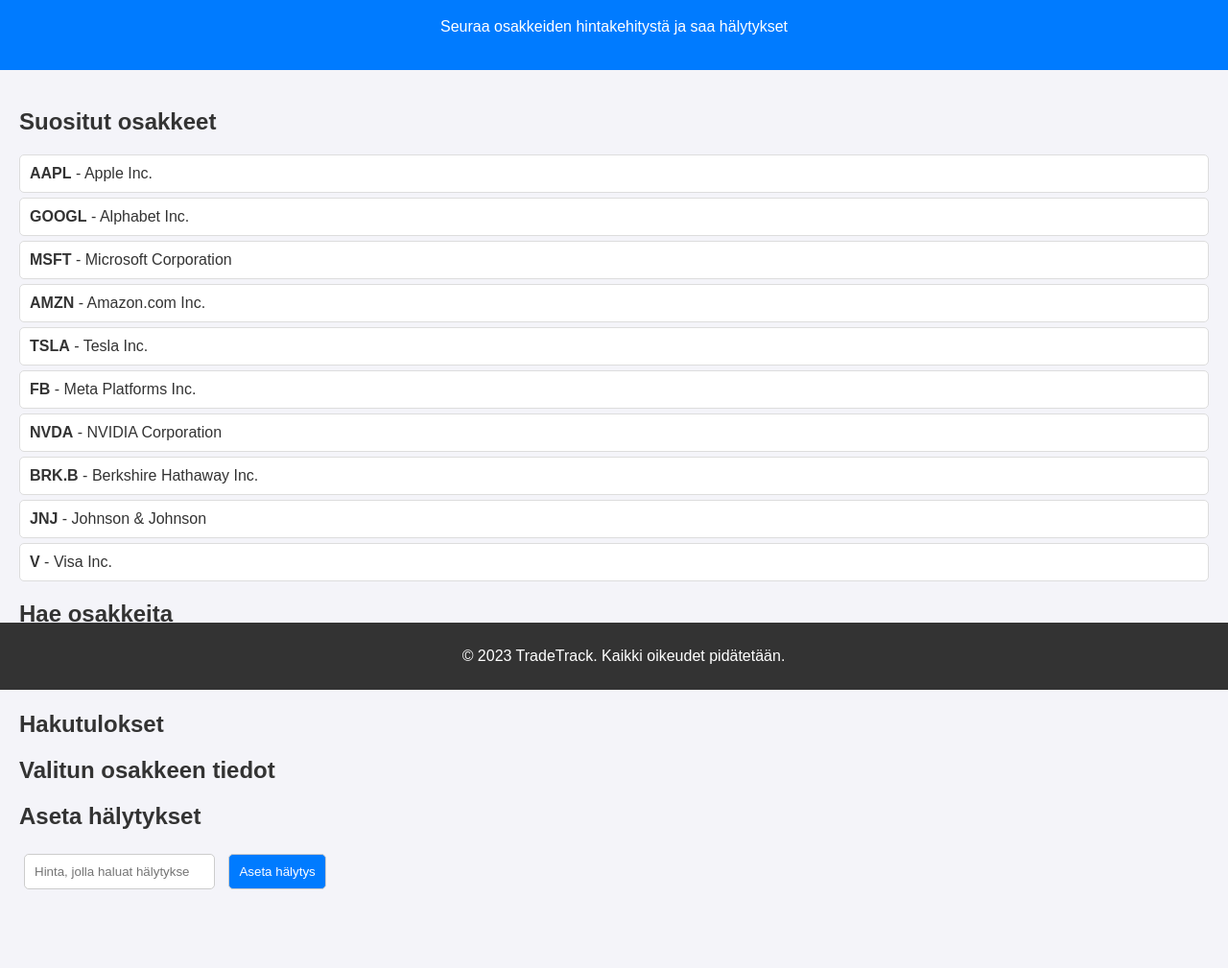
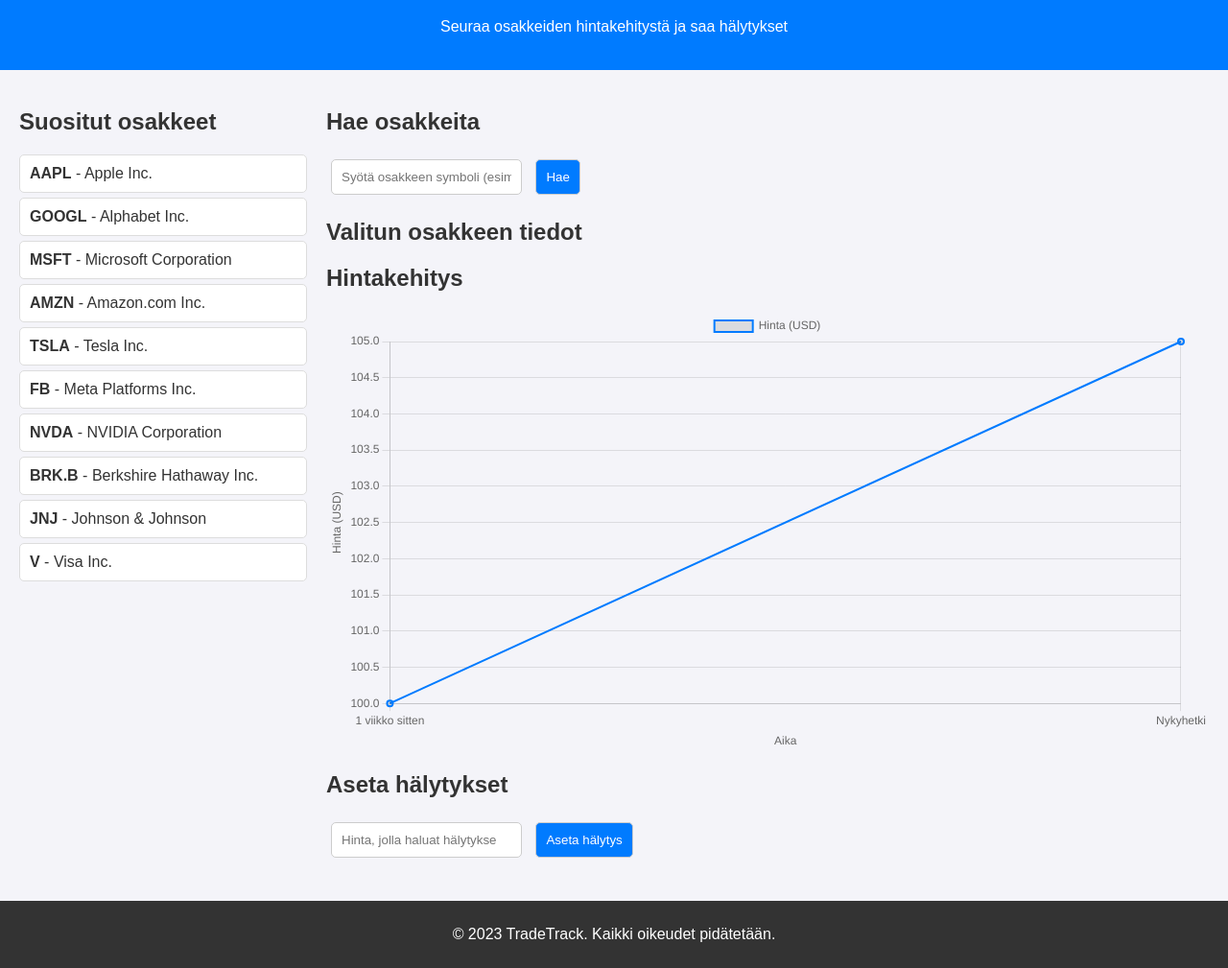
Before and after one commit to alkubaisiothman/TradeTracker, a website: page index.html in a window 1280 px wide. Shown: the part 81-1090 px from the top of the page at 96% size. Before the commit the page ends 1053 px from the top, so only its background shows below. Drawn offline with nearby package versions, Linux system fonts and the light colour scheme.

Commit message:
lineGraph -linegraph elementin lisäys frontendiin

```diff
--- a/index.html
+++ b/index.html
@@ -5,6 +5,7 @@
   <meta name="viewport" content="width=device-width, initial-scale=1.0">
   <title>TradeTrack - Osakkeiden seuranta</title>
   <link rel="stylesheet" href="styles.css">
+  <script src="https://cdn.jsdelivr.net/npm/chart.js"></script>
 </head>
 <body>
   <header>
@@ -13,30 +14,25 @@
   </header>
 
   <main>
-    <!-- Valmiiksi näkyvät osakkeet -->
+    <div class="container">
+      <!-- Vasen osio: Suositut osakkeet -->
+      <div class="left">
         <section id="popular-stocks">
           <h2>Suositut osakkeet</h2>
           <div id="stock-list">
             <!-- Tähän lisätään valmiit osakkeet -->
           </div>
         </section>
+      </div>
 
-    <!-- Osakkeiden haku -->
+      <!-- Oikea osio: Haku, valitun osakkeen tiedot ja kaavio -->
+      <div class="right">
         <section id="stock-search">
           <h2>Hae osakkeita</h2>
           <input type="text" id="stock-symbol" placeholder="Syötä osakkeen symboli (esim. AAPL)">
           <button id="search-button">Hae</button>
         </section>
 
-    <!-- Haun tulokset -->
-    <section id="stock-results">
-      <h2>Hakutulokset</h2>
-      <div id="search-results">
-        <!-- Tähän tulee hakutulokset -->
-      </div>
-    </section>
-
-    <!-- Valitun osakkeen tiedot -->
         <section id="selected-stock">
           <h2>Valitun osakkeen tiedot</h2>
           <div id="stock-data">
@@ -44,13 +40,19 @@
           </div>
         </section>
 
-    <!-- Hälytysten asetus -->
+        <section id="stock-chart">
+          <h2>Hintakehitys</h2>
+          <canvas id="priceChart"></canvas>
+        </section>
+
         <section id="alerts">
           <h2>Aseta hälytykset</h2>
           <input type="number" id="alert-price" placeholder="Hinta, jolla haluat hälytyksen">
           <button id="set-alert-button">Aseta hälytys</button>
           <p id="alert-status"></p>
         </section>
+      </div>
+    </div>
   </main>
 
   <footer>
--- a/script.js
+++ b/script.js
@@ -1,6 +1,6 @@
 const BACKEND_URL = 'http://localhost:5000'; // Backend-palvelimen osoite
 
-// Valmiiksi näkyvät osakkeet
+// Valmiit osakkeet
 const popularStocks = [
   { symbol: 'AAPL', name: 'Apple Inc.' },
   { symbol: 'GOOGL', name: 'Alphabet Inc.' },
@@ -13,6 +13,46 @@
   { symbol: 'JNJ', name: 'Johnson & Johnson' },
   { symbol: 'V', name: 'Visa Inc.' },
 ];
+
+// Alusta Chart.js-kaavio
+const ctx = document.getElementById('priceChart').getContext('2d');
+const priceChart = new Chart(ctx, {
+  type: 'line',
+  data: {
+    labels: [], // Ajat (x-akseli)
+    datasets: [{
+      label: 'Hinta (USD)',
+      data: [], // Hinnat (y-akseli)
+      borderColor: '#007bff',
+      borderWidth: 2,
+      fill: false,
+    }],
+  },
+  options: {
+    responsive: true,
+    scales: {
+      x: {
+        title: {
+          display: true,
+          text: 'Aika',
+        },
+      },
+      y: {
+        title: {
+          display: true,
+          text: 'Hinta (USD)',
+        },
+      },
+    },
+  },
+});
+
+// Päivitä kaavio uusilla tiedoilla
+function updateChart(labels, data) {
+  priceChart.data.labels = labels;
+  priceChart.data.datasets[0].data = data;
+  priceChart.update();
+}
 
 // Näytä valmiit osakkeet
 function displayPopularStocks() {
@@ -48,6 +88,11 @@
     if (data['Global Quote']) {
       const stockData = data['Global Quote'];
       displayStockData(stockData);
+
+      // Päivitä kaavio valitun osakkeen tiedoilla
+      const labels = ['1 päivä sitten', 'Nykyhetki']; // Esimerkki ajankohdista
+      const prices = [stockData['08. previous close'], stockData['05. price']]; // Esimerkki hinnoista
+      updateChart(labels, prices);
     } else {
       alert('Osaketta ei löytynyt. Tarkista symboli.');
     }
@@ -110,3 +155,8 @@
 
 // Alusta sovellus
 displayPopularStocks();
+
+// Näytä suosittujen osakkeiden hintakehitys alussa
+const initialLabels = ['1 viikko sitten', 'Nykyhetki']; // Esimerkki ajankohdista
+const initialPrices = [100, 105]; // Esimerkki hinnoista
+updateChart(initialLabels, initialPrices);
--- a/styles.css
+++ b/styles.css
@@ -4,6 +4,9 @@
   color: #333;
   margin: 0;
   padding: 0;
+  display: flex;
+  flex-direction: column;
+  min-height: 100vh; /* Varmistaa, että footteri pysyy alhaalla */
 }
 
 header {
@@ -14,7 +17,22 @@
 }
 
 main {
+  flex: 1; /* Täyttää jäljellä olevan tilan */
   padding: 20px;
+}
+
+.container {
+  display: flex;
+  gap: 20px; /* Välit osioiden välillä */
+}
+
+.left {
+  flex: 1; /* Vasen osio vie 1 osan tilasta */
+  max-width: 300px; /* Rajaa vasemman osion leveyttä */
+}
+
+.right {
+  flex: 3; /* Oikea osio vie 3 osaa tilasta */
 }
 
 section {
@@ -56,7 +74,13 @@
   color: white;
   text-align: center;
   padding: 10px;
-  position: fixed;
-  bottom: 0;
-  width: 100%;
+  margin-top: auto; /* Varmistaa, että footteri pysyy alhaalla */
 }
+#stock-chart {
+  margin-top: 20px;
+}
+
+#priceChart {
+  max-width: 100%;
+  height: 300px;
+}
```
Lines whose indentation alone changed are shown as unchanged.
